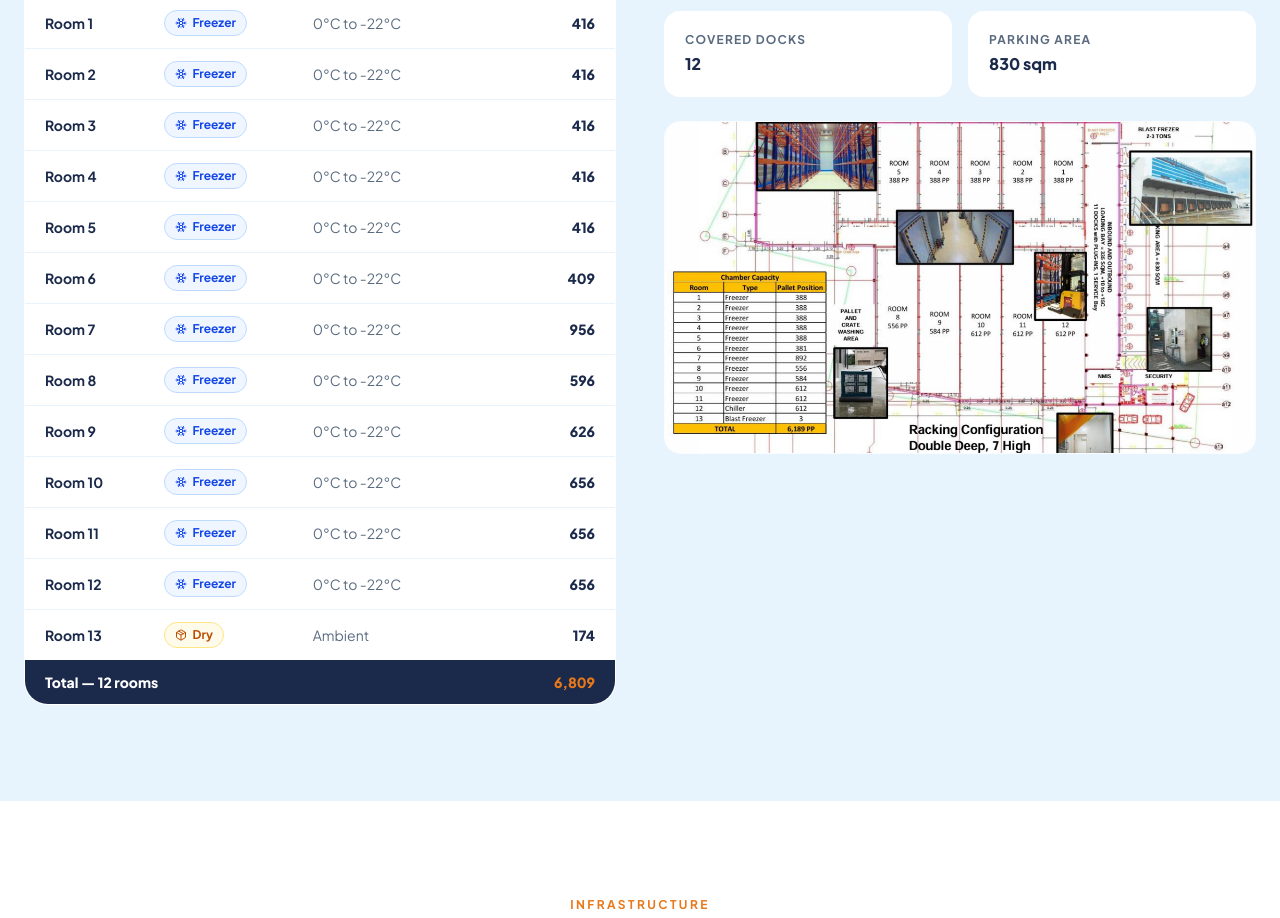
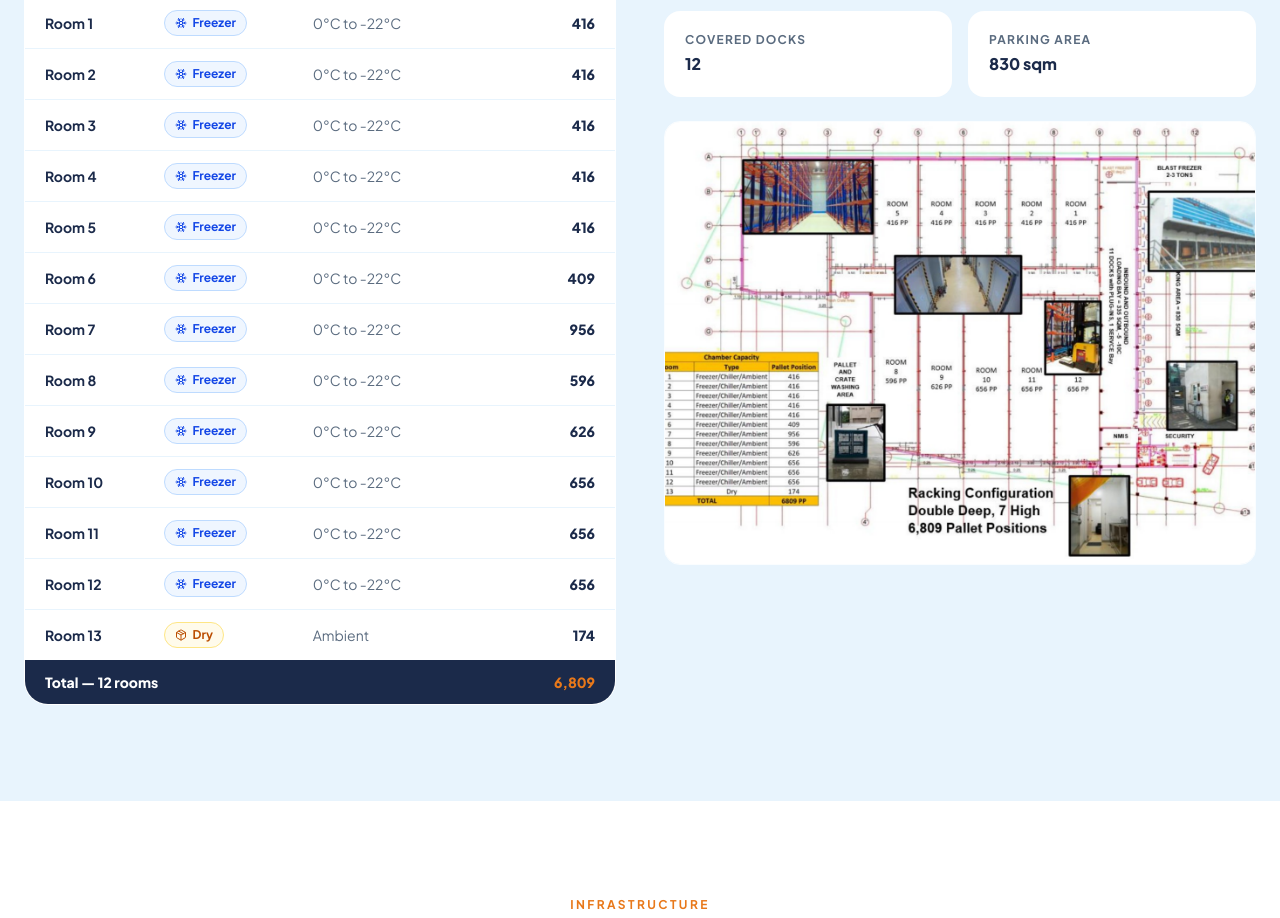
Before and after one commit to cj1ayi/astana-website, a Next.js app: page /facilities in a window 1280 px wide. Shown: the part 2296-3214 px from the top of the page. Built offline with nearby package versions, Linux system fonts and the light colour scheme; no server answers.

Commit message:
fix: adjust config image

```diff
--- a/src/app/facilities/page.tsx
+++ b/src/app/facilities/page.tsx
@@ -32,7 +32,14 @@ export const metadata: Metadata = {
     title: "Our Facilities — Astana Cold Chain Inc.",
     description:
       "6,809+ pallet positions, 12 cold chambers, -22°C capability, European ammonia refrigeration, and 2x 500KVA backup power in Muntinlupa City.",
-    images: [{ url: "/images/astana-aerial.jpg", width: 1200, height: 630, alt: "Astana Cold Chain facility aerial view" }],
+    images: [
+      {
+        url: "/images/astana-aerial.jpg",
+        width: 1200,
+        height: 630,
+        alt: "Astana Cold Chain facility aerial view",
+      },
+    ],
   },
 };
 
@@ -466,7 +473,7 @@ export default function FacilitiesPage() {
                   ))}
                 </div>
 
-                <div className="aspect-video rounded-2xl overflow-hidden border border-white/80">
+                <div className="aspect-[4/3] rounded-2xl overflow-hidden border border-white/80">
                   <img
                     src="/images/facility/rackingconfiguration.png"
                     alt="Facility Floor Plan - Racking Configuration"
```
Also changed, not shown: public/images/facility/rackingconfiguration.png.
